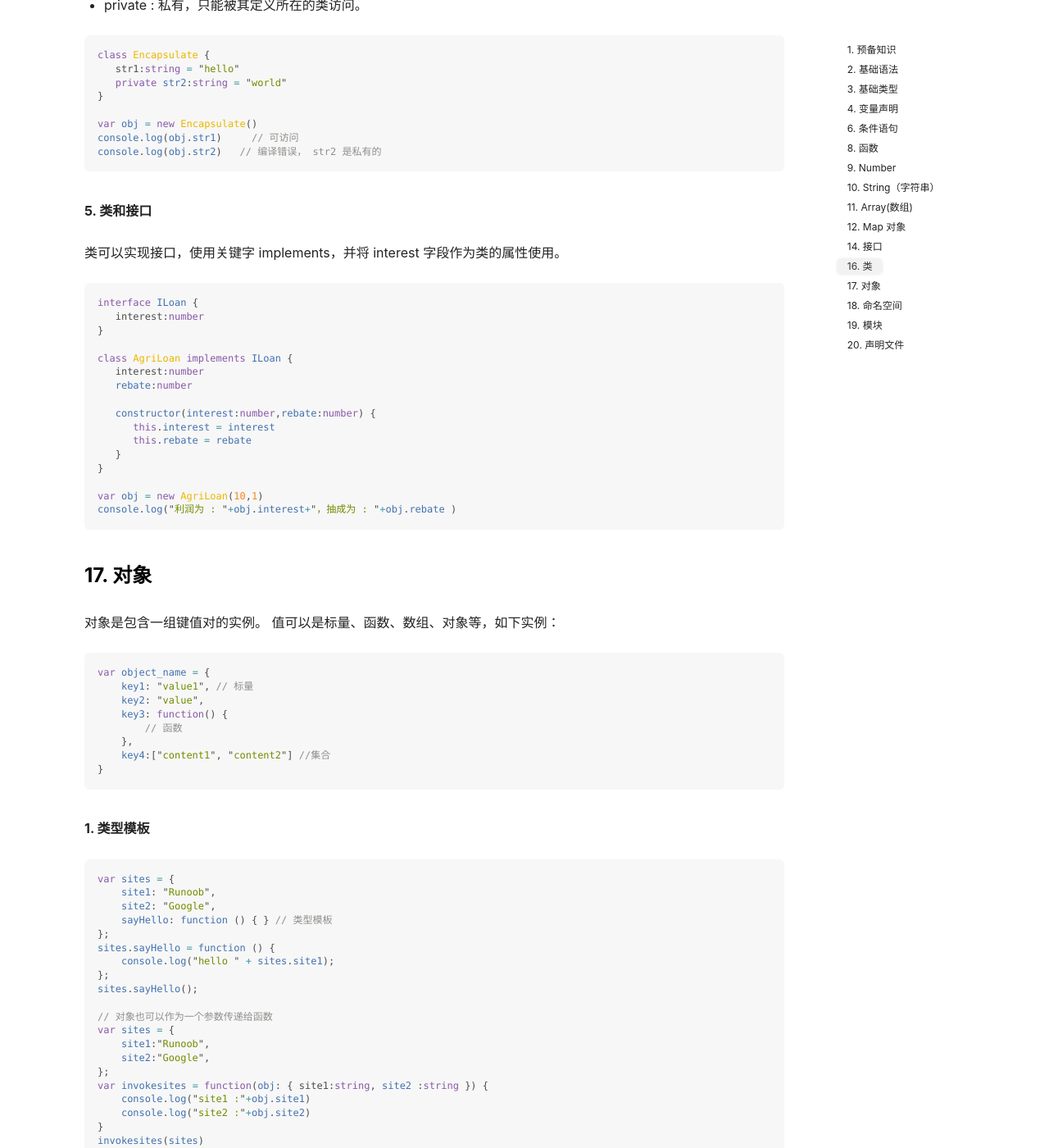
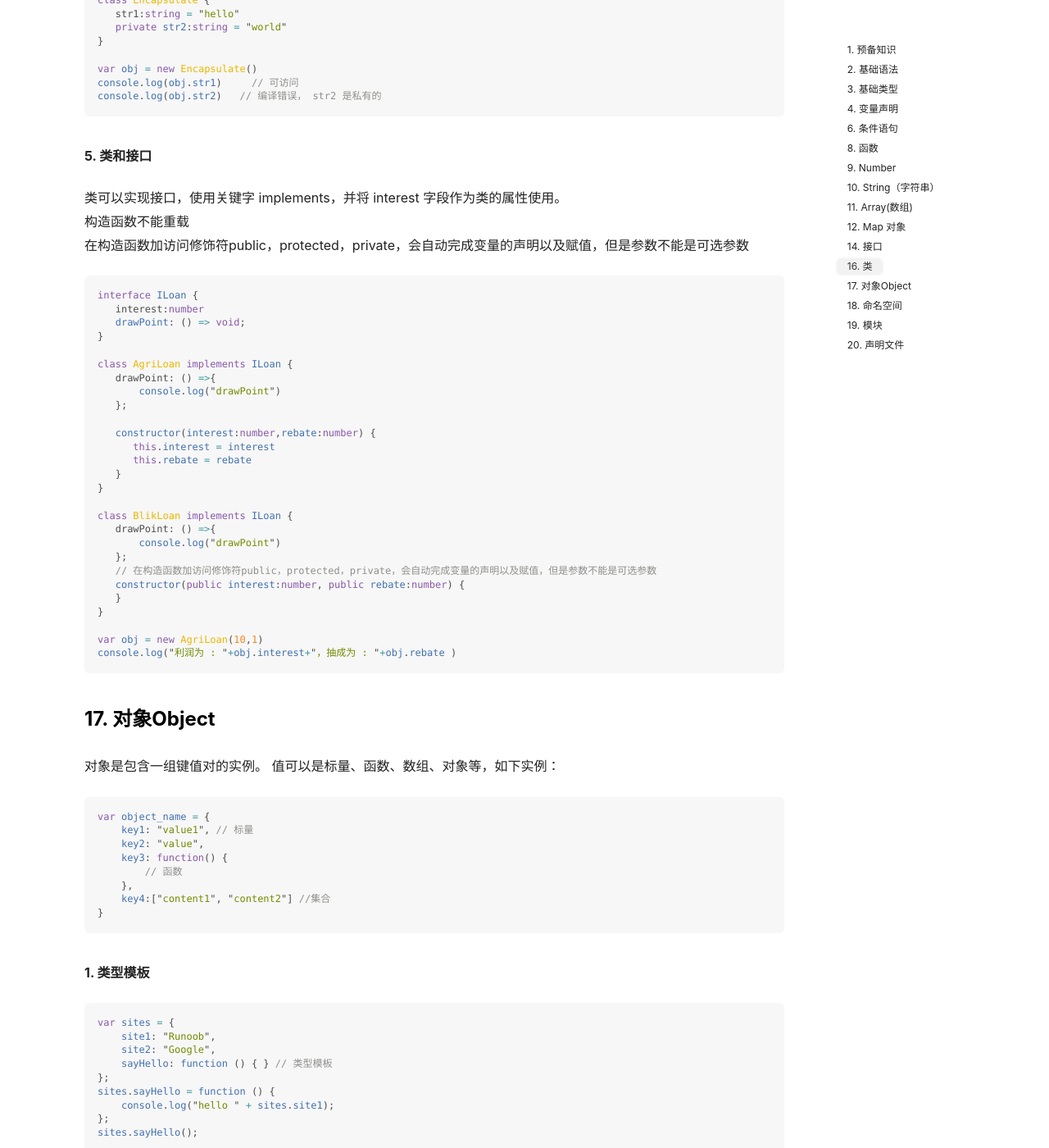
Before and after one commit to kefuzheng/kefuzheng.github.io, a Jekyll site: the page built from _posts/2020-08-15-typescript-knowledge.md, in a window 1280 px wide and 1400 px high, scrolled down 16294 px. Shown: the whole window at 82% size. Built offline with Jekyll 4.4.1, drawn with Linux system fonts in a browser that asks for light colours; nearby versions of some CDN libraries; some of the changed text lies outside the part shown.

Commit message:
typescript

````diff
--- a/_posts/2020-08-15-typescript-knowledge.md
+++ b/_posts/2020-08-15-typescript-knowledge.md
@@ -689,14 +685,18 @@ console.log(obj.str2)   // 编译错误， str2 是私有的
 ```
 ##### 5. 类和接口
 类可以实现接口，使用关键字 implements，并将 interest 字段作为类的属性使用。
+构造函数不能重载
+在构造函数加访问修饰符public，protected，private，会自动完成变量的声明以及赋值，但是参数不能是可选参数
 ```typescript
 interface ILoan {
    interest:number
+   drawPoint: () => void;
 }
 
 class AgriLoan implements ILoan {
-   interest:number
-   rebate:number
+   drawPoint: () =>{
+       console.log("drawPoint")
+   };
 
    constructor(interest:number,rebate:number) {
       this.interest = interest
@@ -704,10 +704,19 @@ class AgriLoan implements ILoan {
    }
 }
 
+class BlikLoan implements ILoan {
+   drawPoint: () =>{
+       console.log("drawPoint")
+   };
+   // 在构造函数加访问修饰符public，protected，private，会自动完成变量的声明以及赋值，但是参数不能是可选参数
+   constructor(public interest:number, public rebate:number) {
+   }
+}
+
 var obj = new AgriLoan(10,1)
 console.log("利润为 : "+obj.interest+"，抽成为 : "+obj.rebate )
 ```
-### 17. 对象
+### 17. 对象Object
 对象是包含一组键值对的实例。 值可以是标量、函数、数组、对象等，如下实例：
 ```typescript
 var object_name = {
@@ -761,6 +770,16 @@ var newPoint = addPoints({x:3,y:4},{x:5,y:1})
 // 错误
 var newPoint2 = addPoints({x:1},{x:4,y:3})
 ```
+##### 3. 泛型
+```typescript
+let lastInArray = <T>(arr: T[]) =>{
+    return arr[arr.length - 1];
+}
+const l1 = lastInArray([1,2,3,4]);
+const l2 = lastInArray<string>(["a","b","c","d"]);
+const l2 = lastInArray<string | number>(["a","b","c","d", 3, 4]);
+```
+
 ### 18. 命名空间
 ```typescript
 namespace SomeNameSpaceName {
````
Also changed, not shown: other parts of _posts/2020-08-15-typescript-knowledge.md (+0 -4 lines).
